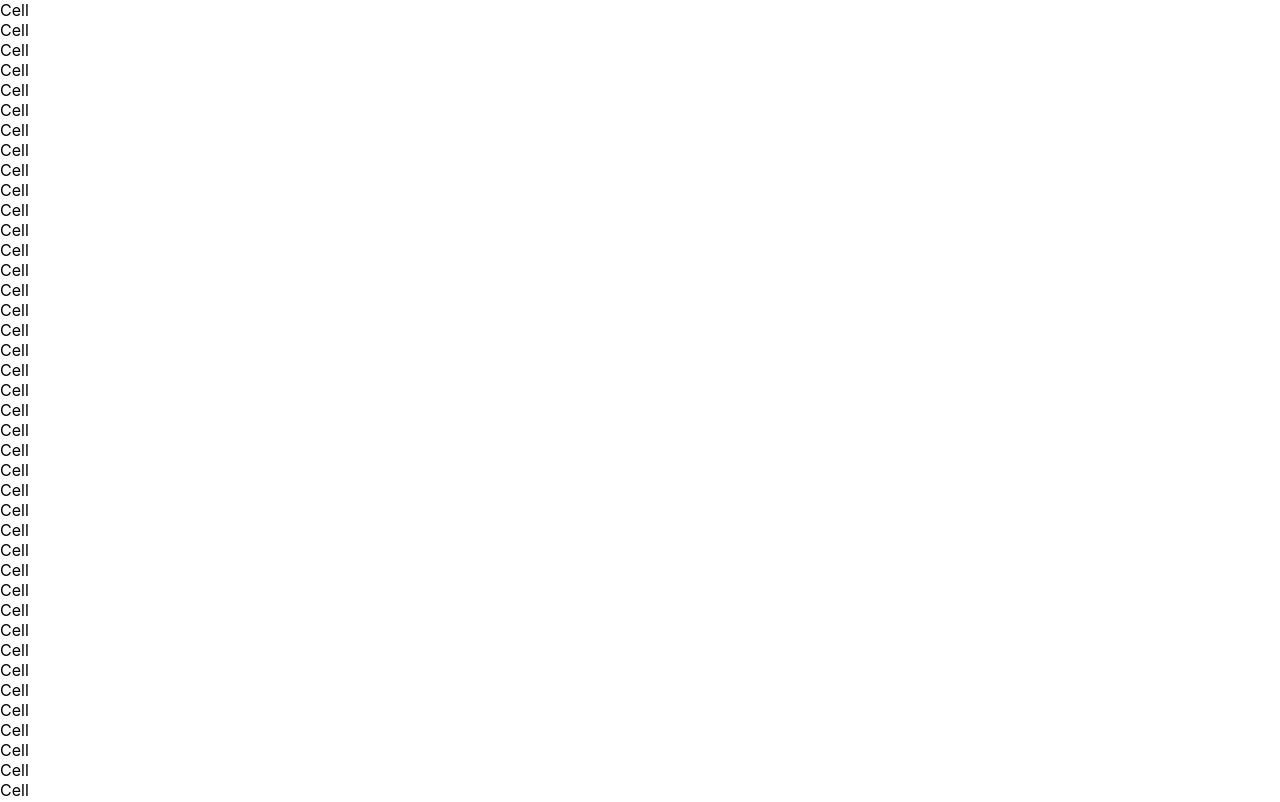
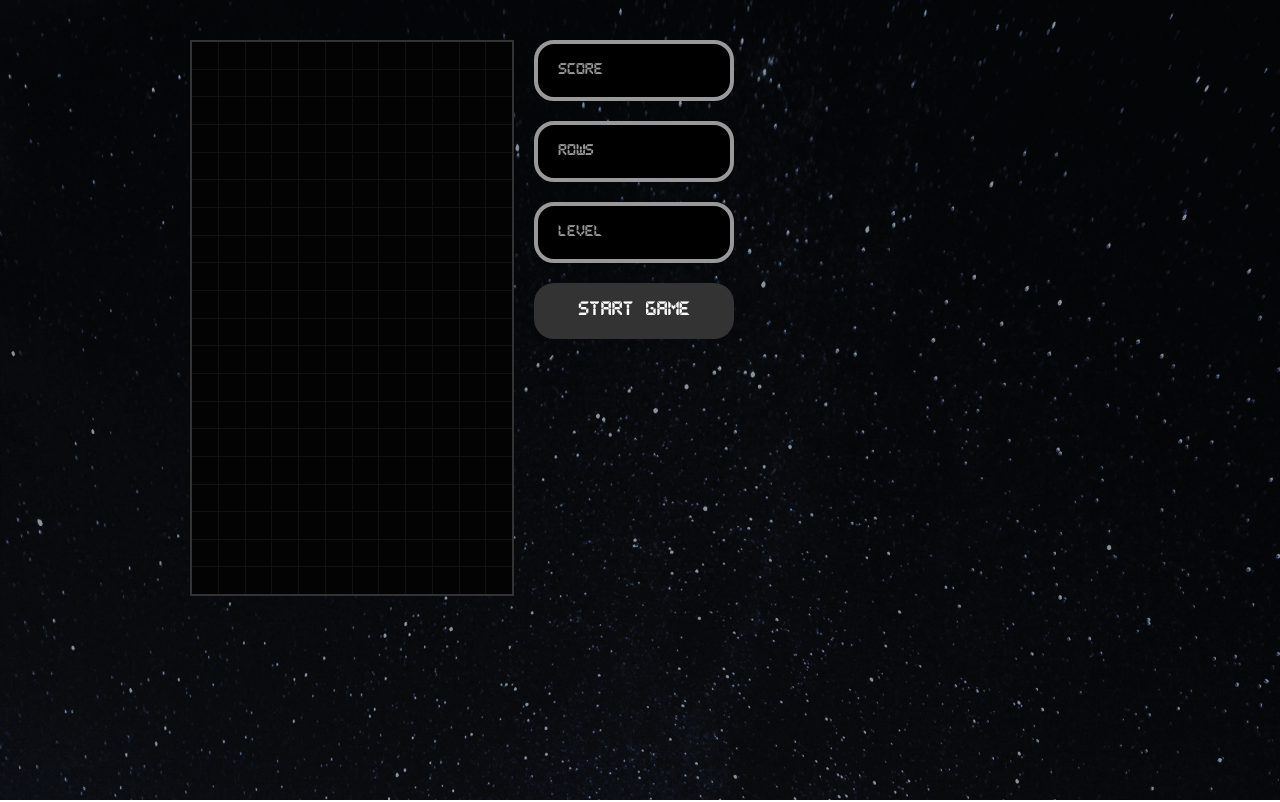
Before and after one commit to learodrigo/react-tetris, a React (Create React App) app: page / in a window 1280 px wide. Shown: the top 802 px of the page. Built offline with nearby package versions, Linux system fonts and the light colour scheme.

Commit message:
Styling with styled components (#1)

```diff
--- a/src/components/Cell.js
+++ b/src/components/Cell.js
@@ -1,9 +1,9 @@
 import React from 'react'
+import { StyledCell } from './styles/StyledCell'
+import { TETROMINOS } from '../tetrominos'
 
 const Cell = ({ type }) => (
-    <div>
-        Cell
-    </div>
+    <StyledCell type={type} color={TETROMINOS[type].color} />
 )
 
 export default Cell
--- a/src/components/Display.js
+++ b/src/components/Display.js
@@ -1,9 +1,8 @@
 import React from 'react'
+import { StyledDisplay } from './styles/StyledDisplay'
 
 const Display = ({ gameOver, text }) => (
-    <div>
-        {text}
-    </div>
+    <StyledDisplay gameOver={gameOver}>{text}</StyledDisplay>
 )
 
 export default Display
--- a/src/components/Stage.js
+++ b/src/components/Stage.js
@@ -1,10 +1,11 @@
 import React from 'react'
 import Cell from './Cell'
+import { StyledStage } from './styles/StyledStage'
 
 const Stage = ({ stage }) => (
-    <div>
+    <StyledStage width={stage[0].length} height={stage.length}>
         {stage.map(row => row.map((cell, x) => <Cell key={x} type={cell[0]} />))}
-    </div>
+    </StyledStage>
 )
 
 export default Stage
--- a/src/components/StartButton.js
+++ b/src/components/StartButton.js
@@ -1,7 +1,8 @@
 import React from 'react'
+import { StyledStartButton } from './styles/StyledStartButton'
 
 const StartButton = ({ callback }) => (
-    <div>Start game</div>
+    <StyledStartButton onClick={callback}>Start game</StyledStartButton>
 )
 
 export default StartButton
--- a/src/components/Tetris.js
+++ b/src/components/Tetris.js
@@ -6,11 +6,13 @@ import { createStage } from '../gameHelpers'
 import Display from './Display'
 import Stage from './Stage'
 import StartButton from './StartButton'
+import { StyledTetris, StyledTetrisWrapper } from './styles/StyledTetris'
 
 const Tetris = () => {
 
     return (
-        <div>
+        <StyledTetrisWrapper>
+            <StyledTetris>
                 <Stage stage={createStage()} />
                 <aside>
                     <div>
@@ -20,7 +22,8 @@ const Tetris = () => {
                     </div>
                     <StartButton />
                 </aside>
-        </div>
+            </StyledTetris>
+        </StyledTetrisWrapper>
     )
 }
 
--- /dev/null
+++ b/src/components/styles/StyledCell.js
@@ -0,0 +1,11 @@
+import styled from 'styled-components'
+
+export const StyledCell = styled.div`
+    background: rgba(${props => props.color}, 0.8);
+    border: ${props => (props.type === 0 ? 'none' : '4px solid')};
+    border-bottom-color: rgba(${props => props.color}, 0.1);
+    border-left-color: rgba(${props => props.color}, 0.3);
+    border-right-color: rgba(${props => props.color}, 1);
+    border-top-color: rgba(${props => props.color}, 1);
+    width: auto;
+`
--- /dev/null
+++ b/src/components/styles/StyledDisplay.js
@@ -0,0 +1,17 @@
+import styled from 'styled-components'
+
+export const StyledDisplay = styled.div`
+    align-items: center;
+    background: #000;
+    border: 4px solid #999;
+    border-radius: 20px;
+    box-sizing: border-box;
+    color: ${props => (props.gameOver ? 'red' : '#999')};
+    display: flex;
+    font-family: Pixel, Arial, Helvetica, sans-serif;
+    font-size: 0.8rem;
+    margin: 0 0 20px 0;
+    min-height: 30px;
+    padding: 20px;
+    width: 100%;
+`
--- /dev/null
+++ b/src/components/styles/StyledStage.js
@@ -0,0 +1,15 @@
+import styled from 'styled-components'
+
+export const StyledStage = styled.div`
+    background: #111;
+    border: 2px solid #333;
+    display: grid;
+    grid-gap: 1px;
+    grid-template-columns: repeat(${props => props.width}, 1fr);
+    grid-template-rows: repeat(
+        ${props => props.height},
+        calc(25vw / ${props => props.width})
+    );
+    max-width: 25vw;
+    width: 100%;
+`
--- /dev/null
+++ b/src/components/styles/StyledStartButton.js
@@ -0,0 +1,17 @@
+import styled from 'styled-components'
+
+export const StyledStartButton = styled.button`
+    background: #333;
+    box-sizing: border-box;
+    border: none;
+    border-radius: 20px;
+    color: white;
+    cursor: pointer;
+    font-family: Pixel, Arial, Helvetica, sans-serif;
+    font-size: 1rem;
+    margin: 0 0 20px 0;
+    min-height: 30px;
+    outline: none;
+    padding: 20px;
+    width: 100%;
+`
--- /dev/null
+++ b/src/components/styles/StyledTetris.js
@@ -0,0 +1,24 @@
+import styled from 'styled-components'
+import bgImage from '../../img/bg.png'
+
+export const StyledTetrisWrapper = styled.div`
+    background: url(${bgImage}) #000;
+    background-size: cover;
+    height: 100vh;
+    overflow: hidden;
+    width: 100vw;
+`
+export const StyledTetris = styled.div`
+    align-items: flex-start;
+    display: flex;
+    margin: 0 auto;
+    max-width: 900px;
+    padding: 40px;
+
+    aside {
+        width: 100%;
+        max-width: 200px;
+        display: block;
+        padding: 0 20px;
+    }
+`
--- a/src/index.css
+++ b/src/index.css
@@ -1,13 +1,8 @@
 body {
   margin: 0;
-  font-family: -apple-system, BlinkMacSystemFont, 'Segoe UI', 'Roboto', 'Oxygen',
-    'Ubuntu', 'Cantarell', 'Fira Sans', 'Droid Sans', 'Helvetica Neue',
-    sans-serif;
-  -webkit-font-smoothing: antialiased;
-  -moz-osx-font-smoothing: grayscale;
 }
 
-code {
-  font-family: source-code-pro, Menlo, Monaco, Consolas, 'Courier New',
-    monospace;
+@font-face {
+  font-family: 'Pixel';
+  src: url('font/Pixel-LCD-7.woff') format('woff');
 }
```
Also changed, not shown: public/index.html (+0 -23 lines). Lines whose indentation alone changed are shown as unchanged.
